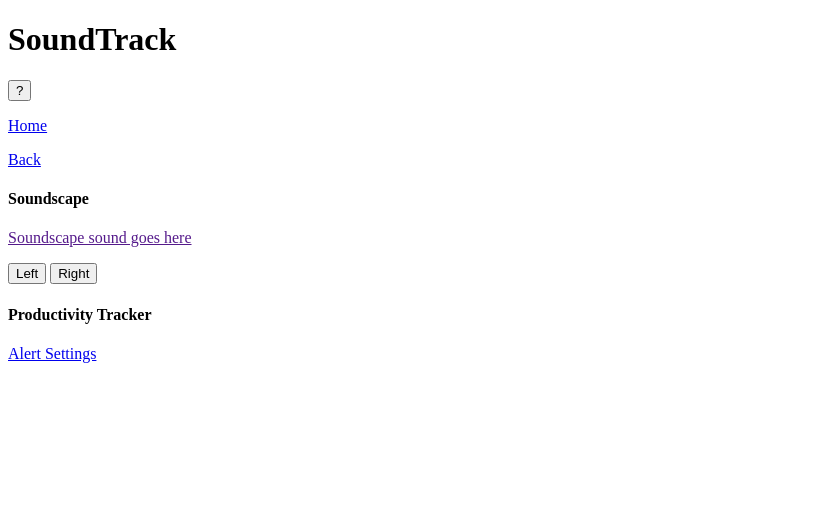
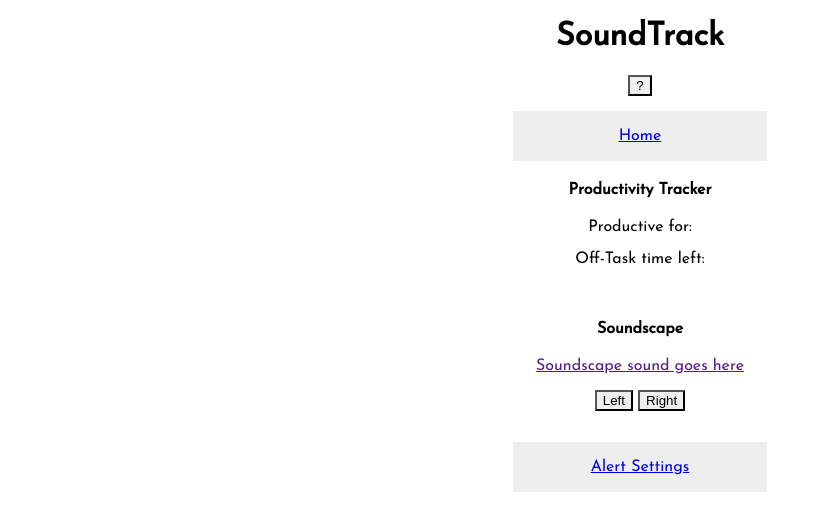
Before and after one commit to jchen284/COGS120_Soundsters, a PHP site: page /screen2.html in a window 1280 px wide. Shown: the top 531 px of the page, without its empty margins (0-822 px from the left). Run offline with PHP 8.4, Linux system fonts and the light colour scheme; some libraries are stand-ins or nearby versions.

Commit message:
added countdown timers

```diff
--- a/Skeleton/screen2.html
+++ b/Skeleton/screen2.html
@@ -5,10 +5,13 @@
 
     <meta charset="UTF-8">
     <meta name="viewport" content="width=device-width, initial-scale=1.0">
+    <link rel="stylesheet" type="text/css" href="styles.css">
+		<link href="https://fonts.googleapis.com/css?family=Josefin+Sans" rel="stylesheet">
+  </head>
 
-  </head>
   <body>
   	<div class="container">
+  		<center>
 		<div class="jumbotron">
 			<h1>SoundTrack</h1>
 		</div>
@@ -16,17 +19,18 @@
 		<button type="button" onclick="alert('Insert help info')">?</button>
 
 		<div class="button" id="home">
-			<a href="home.html" class="thumbnail">
+			<a href="index.html" class="thumbnail">
 				<p>Home</p>
 			</a>
 		</div>
 
-		<div class="button" id="back">
-			<a href="home.html" class="thumbnail">
-				<p>Back</p>
-			</a>
-		</div>
+<h4>Productivity Tracker</h4>
+<div>Productive for: <span id="productiveTime"></span></div>
+<br>
+<div>Off-Task time left: <span id="timer"></span></div>
 
+
+		<br><br>
 		<h4>Soundscape</h4>
 
       	<div class="sound" id="sound1">
@@ -37,8 +41,8 @@
 		<button type="button" ">Left</button>
 		<button type="button" ">Right</button>
 
-		<h4>Productivity Tracker</h4>
 
+	<br><br>
 		<div class="button" id="edit">
 			<a href="alertsettings.html" class="thumbnail">
 				<p>Alert Settings</p>
@@ -46,13 +50,11 @@
 		</div>
 
 
-
+    	</center>
 	</div>
 
 	<script src="https://code.jquery.com/jquery.js"></script>
 	<script src="/js/bootstrap.min.js"></script>
-
-
-
+<script src="script.js"></script>
   </body>
 </html>
--- a/Skeleton/styles.css
+++ b/Skeleton/styles.css
@@ -1,6 +1,24 @@
+button {
+    background-color: #eee;
+}
+
+.button {
+    width: 20%;
+    background-color: #eee;
+    padding: 1px;
+    margin-top: 15px;
+}
+
+html {
+    font-family: 'Josefin Sans', sans-serif;
+}
+
+
+
 output:before {
   content: "Allowed Downtime: ";
   font-weight: bold;
+  font-size: 100%;
 }
 
 output:after {
```
Also changed, not shown: Skeleton/index.html (+9 -13 lines).
